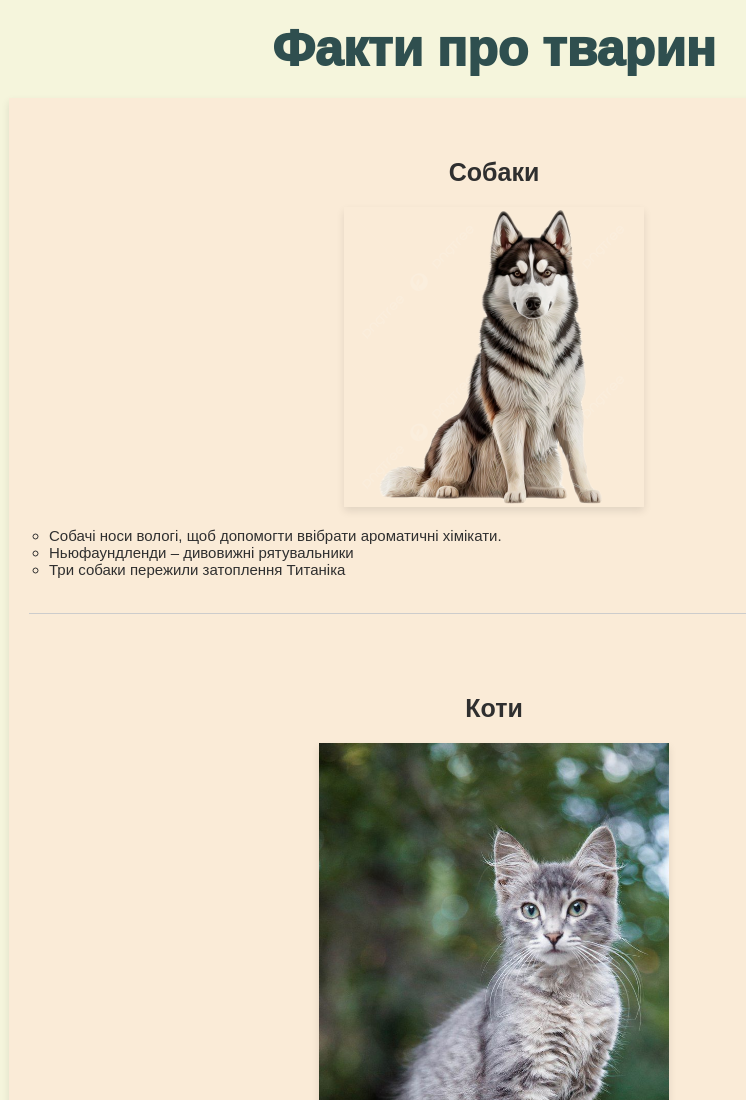
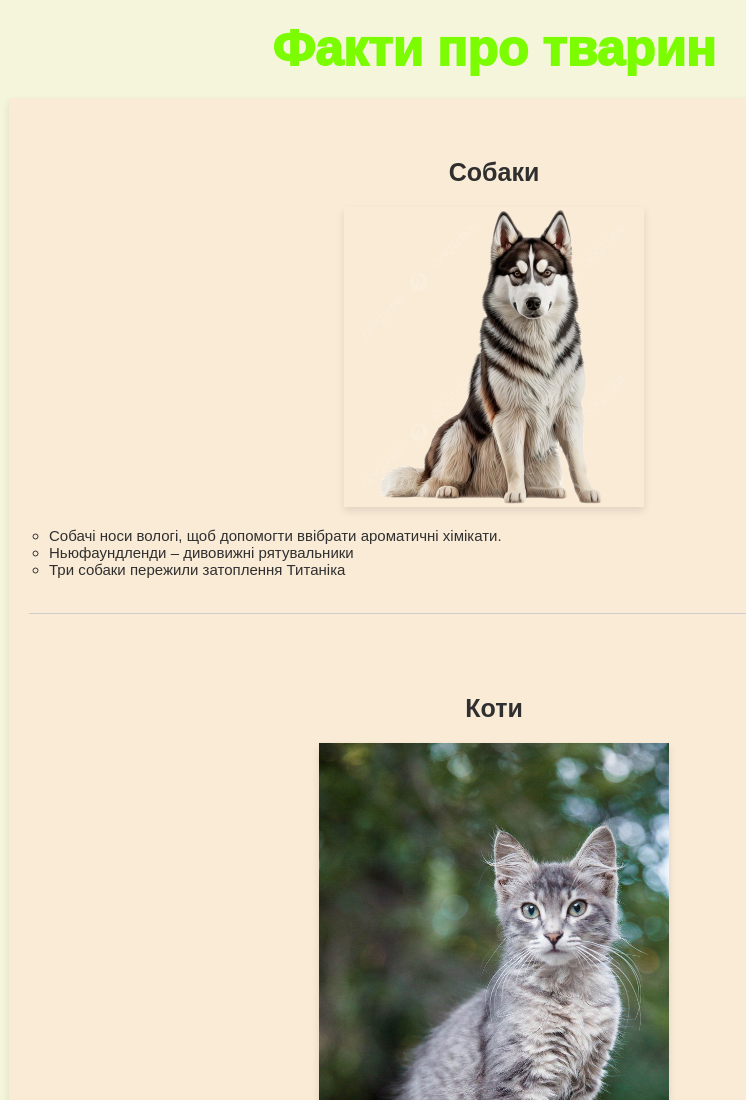
Before and after one commit to Kuwuwuwu/Test-project, a plain HTML site: page index.html in a window 1280 px wide. Shown: the top 1100 px of the page, without its empty margins (146-892 px from the left). Drawn offline with Linux system fonts and the light colour scheme.

Commit message:
Changed title color

```diff
--- a/styles.css
+++ b/styles.css
@@ -9,7 +9,7 @@ body {
 
 /* Заголовок */
 h1 {
-    color: darkslategrey;
+    color: rgb(124, 252, 0);
     text-align: center;
     transition-property: opacity, transform;
     font-size: 50px;
```
